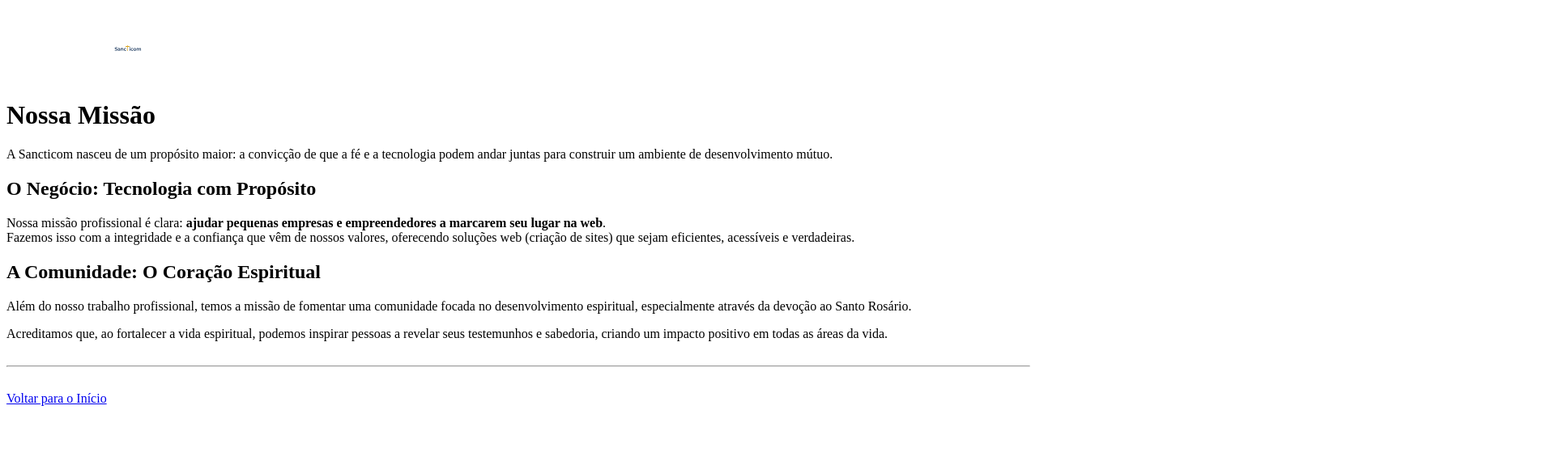
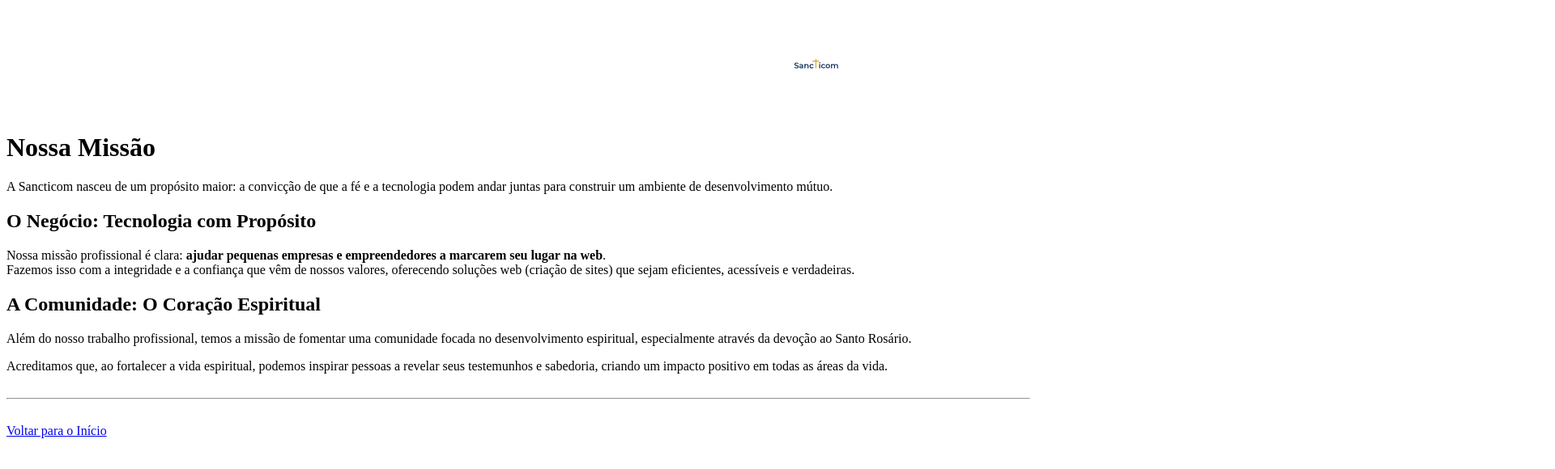
Before and after one commit to mattosvmp/sancticom, a Next.js app: page /about in a window 1280 px wide. Shown: the top 580 px of the page at 81% size, 1920 px wide, since content can reach past the window. Built offline with nearby package versions, Linux system fonts and the light colour scheme.

Commit message:
feat: adjust logo size on About and Home pages

```diff
--- a/pages/about/index.js
+++ b/pages/about/index.js
@@ -13,8 +13,8 @@
         <Image
           src="/logo-sancticom.svg"
           alt="Logo Sancticom"
-          width={300}
-          height={60}
+          width={2000}
+          height={100}
         />
       </div>
 
--- a/pages/index.js
+++ b/pages/index.js
@@ -13,7 +13,7 @@
         <Image
           src="/logo-sancticom.svg"
           alt="Logo Sancticom"
-          width={500}
+          width={2000}
           height={100}
           priority
         />
```
